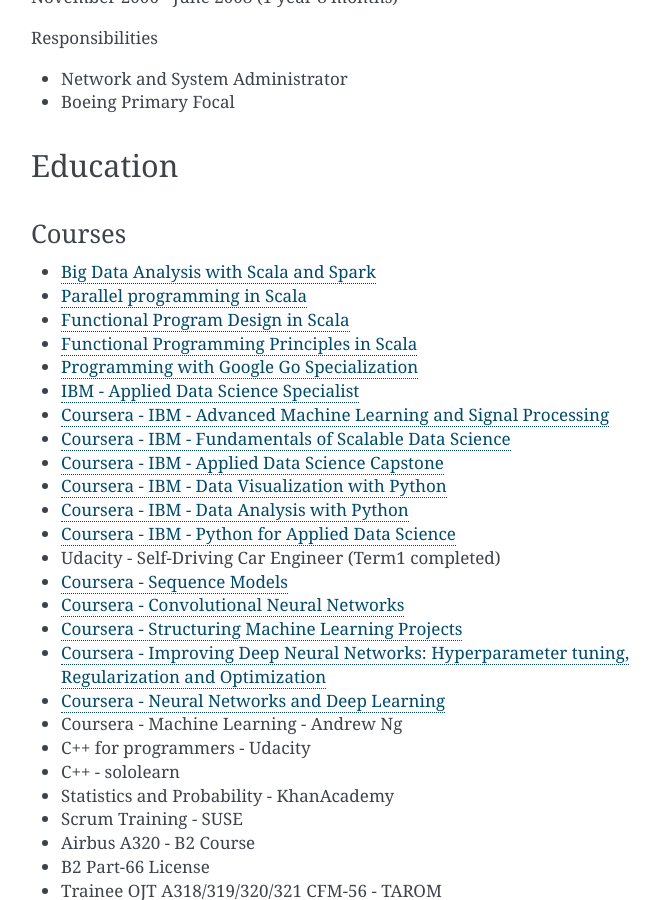
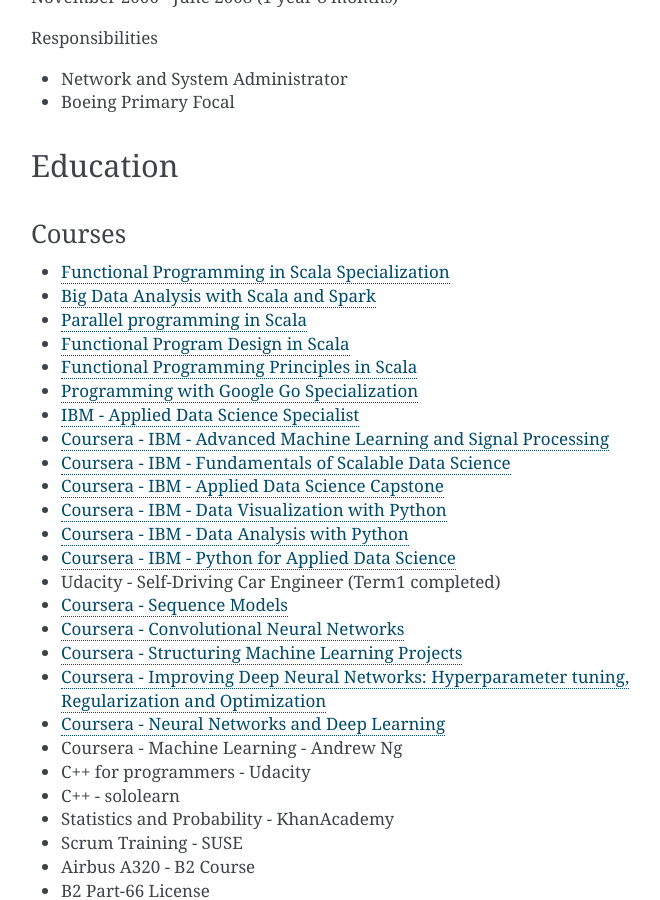
Before and after one commit to dincamihai/dincamihai.github.io, a Sphinx documentation site: the page built from source/index.rst, in a window 1280 px wide and 900 px high, scrolled down 5226 px. Shown: the whole window, without its empty margins (389-1049 px from the left). Built offline with Sphinx 7.4.7, drawn with Linux system fonts in a browser that asks for light colours.

Commit message:
Add "Functional programming" specialization

```diff
--- a/source/index.rst
+++ b/source/index.rst
@@ -225,7 +225,7 @@
 
 Courses
 ^^^^^^^
-
+* `Functional Programming in Scala Specialization <https://www.coursera.org/account/accomplishments/specialization/Z5UYPKG4EF7K>`_
 * `Big Data Analysis with Scala and Spark <https://www.coursera.org/account/accomplishments/verify/8HY38CR7PNYH>`_
 * `Parallel programming in Scala <https://www.coursera.org/account/accomplishments/certificate/M82E6AVGYLGZ>`_
 * `Functional Program Design in Scala <https://www.coursera.org/account/accomplishments/certificate/3S5LD6QEER6S>`_
```
